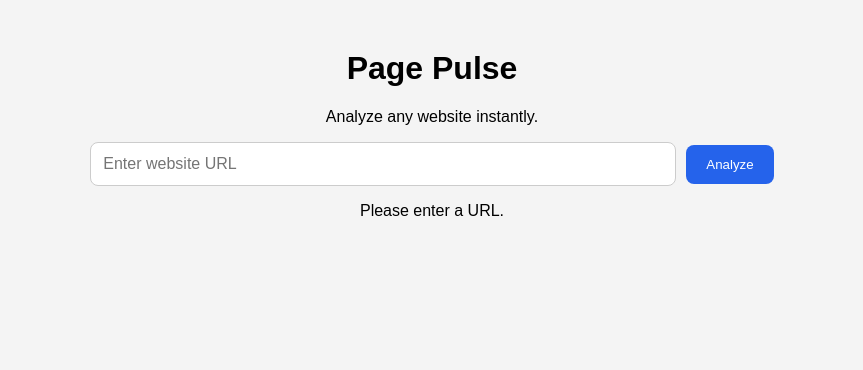
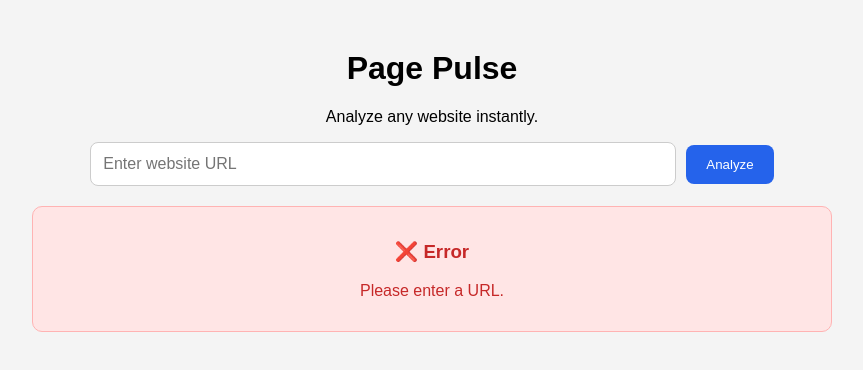
Before and after one commit to RajaM1234/pulse-url-parser, a React (Vite) app in the folder page-pulse/client/: page / in a window 1280 px wide. Both pictures are taken after a click on the button "Analyze". Shown: the top 370 px of the page, without its empty margins (208-1071 px from the left). Built offline with nearby package versions, Linux system fonts and the light colour scheme.

Commit message:
updated errorcard.jsx and loader.jsx and their css styles

```diff
--- a/page-pulse/client/src/components/errorCard.jsx
+++ b/page-pulse/client/src/components/errorCard.jsx
@@ -0,0 +1,10 @@
+const ErrorCard = ({ message }) => {
+    return (
+        <div className="error-card">
+            <h3>❌ Error</h3>
+            <p>{message}</p>
+        </div>
+    );
+};
+
+export default ErrorCard;
--- a/page-pulse/client/src/components/loader.jsx
+++ b/page-pulse/client/src/components/loader.jsx
@@ -0,0 +1,10 @@
+const Loader = () => {
+    return (
+        <div className="loader">
+            <div className="spinner"></div>
+            <p>Analyzing website...</p>
+        </div>
+    );
+};
+
+export default Loader;
--- a/page-pulse/client/src/index.css
+++ b/page-pulse/client/src/index.css
@@ -41,3 +41,36 @@ button:hover {
   box-shadow: 0 4px 12px rgba(0, 0, 0, 0.15);
   text-align: left;
 }
+
+.loader {
+  margin-top: 20px;
+}
+
+.spinner {
+  width: 40px;
+  height: 40px;
+  border: 5px solid #ddd;
+  border-top: 5px solid #2563eb;
+  border-radius: 50%;
+  animation: spin 1s linear infinite;
+  margin: auto;
+}
+
+@keyframes spin {
+  from {
+    transform: rotate(0deg);
+  }
+
+  to {
+    transform: rotate(360deg);
+  }
+}
+
+.error-card {
+  margin-top: 20px;
+  background: #ffe5e5;
+  color: #c62828;
+  padding: 15px;
+  border-radius: 10px;
+  border: 1px solid #ffb3b3;
+}
--- a/page-pulse/client/src/pages/home.jsx
+++ b/page-pulse/client/src/pages/home.jsx
@@ -1,6 +1,9 @@
 import { useState } from "react";
 import SearchBar from "../components/searchBar.jsx";
 import ReportCard from "../components/reportCard.jsx";
+import Loader from "../components/loader.jsx";
+import ErrorCard from "../components/errorCard.jsx";
+
 const Home = () => {
     const [report, setReport] = useState(null);
     const [error, setError] = useState("");
@@ -19,7 +22,7 @@ const Home = () => {
 
             {loading && <p>Loading...</p>}
 
-            {error && <p>{error}</p>}
+            {error && <ErrorCard message={error} />}
 
             {report && <ReportCard report={report} />}
         </div>
```
